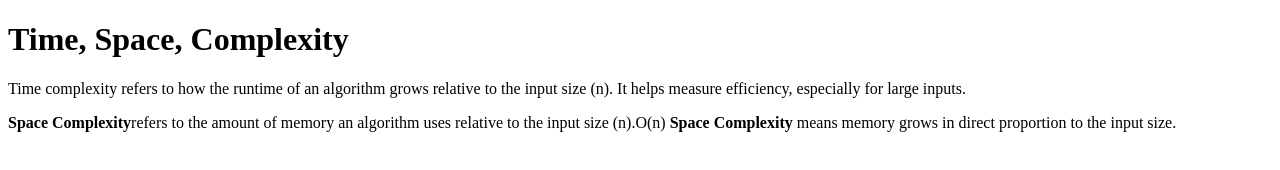
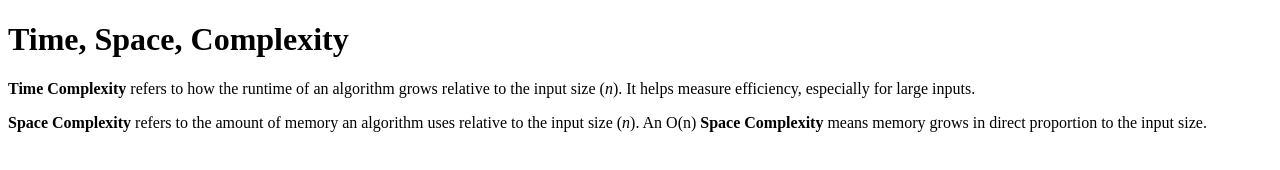
Before and after one commit to acciojob/time-and-space-complexity-choudhary-sourav, a website: page main.html in a window 1280 px wide. Drawn offline with Linux system fonts and the light colour scheme.

Commit message:
created a submission

```diff
--- a/main.html
+++ b/main.html
@@ -6,17 +6,18 @@
     <title>Time and Space Complexity</title>
 </head>
 <body>
-	<!-- the entire body must be written by student -->
-	<h1>Time, Space, Complexity</h1>
+    <!-- the entire body must be written by student -->
+    <h1>Time, Space, Complexity</h1>
 
-	<P>Time complexity refers to how the runtime of an algorithm grows relative to the input size (n). It helps measure efficiency, especially for large inputs.</P>
+    <p>
+        <b>Time Complexity</b> refers to how the runtime of an algorithm grows relative to the input size (<i>n</i>).
+        It helps measure efficiency, especially for large inputs.
+    </p>
 
-	<p>
-		<b>Space Complexity</b>refers to the amount of memory an algorithm uses relative to the input size (n).O(n) <b>Space Complexity</b> means memory grows in direct proportion to the input size.
-
-</p>
-
+    <p>
+        <b>Space Complexity</b> refers to the amount of memory an algorithm uses relative to the input size (<i>n</i>).
+        An O(n) <b>Space Complexity</b> means memory grows in direct proportion to the input size.
+    </p>
 
 </body>
-
 </html>
```
